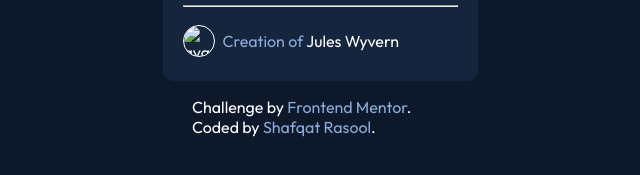
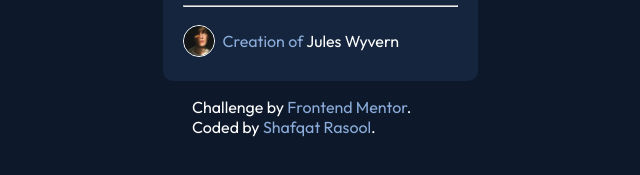
Before and after one commit to shafqatrasool11/NFTcard, a plain HTML site: page index.html in a window 1280 px wide. Shown: the part 519-694 px from the top of the page, 320-960 px from the left. Drawn offline with Linux system fonts and the light colour scheme.

Commit message:
Update index.html

```diff
--- a/index.html
+++ b/index.html
@@ -200,7 +200,7 @@
     </div>
     <hr />
     <div class="ft-e">
-      <img class="avatar" src=".image-avatar.png" alt="avatar">
+      <img class="avatar" src="./image-avatar.png" alt="avatar">
       <p style="padding-left: 8px;"><span style="color: hsl(215, 51%, 70%);"> Creation of </span> <a class="author"
           href="#">Jules Wyvern</a> </p>
     </div>
```
